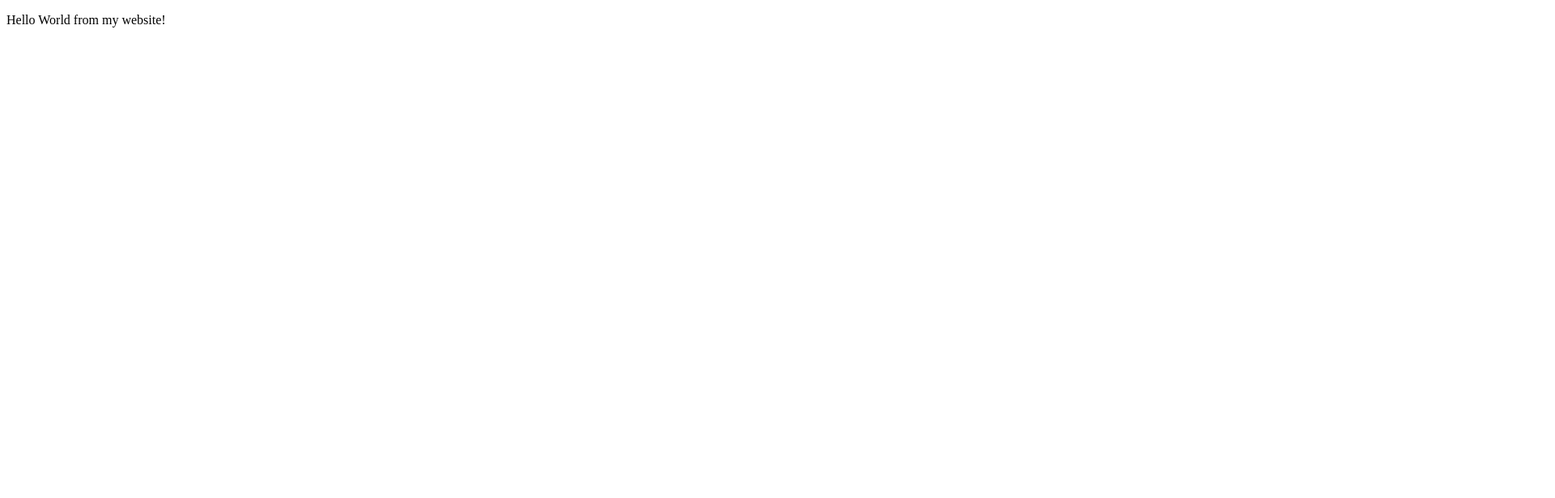
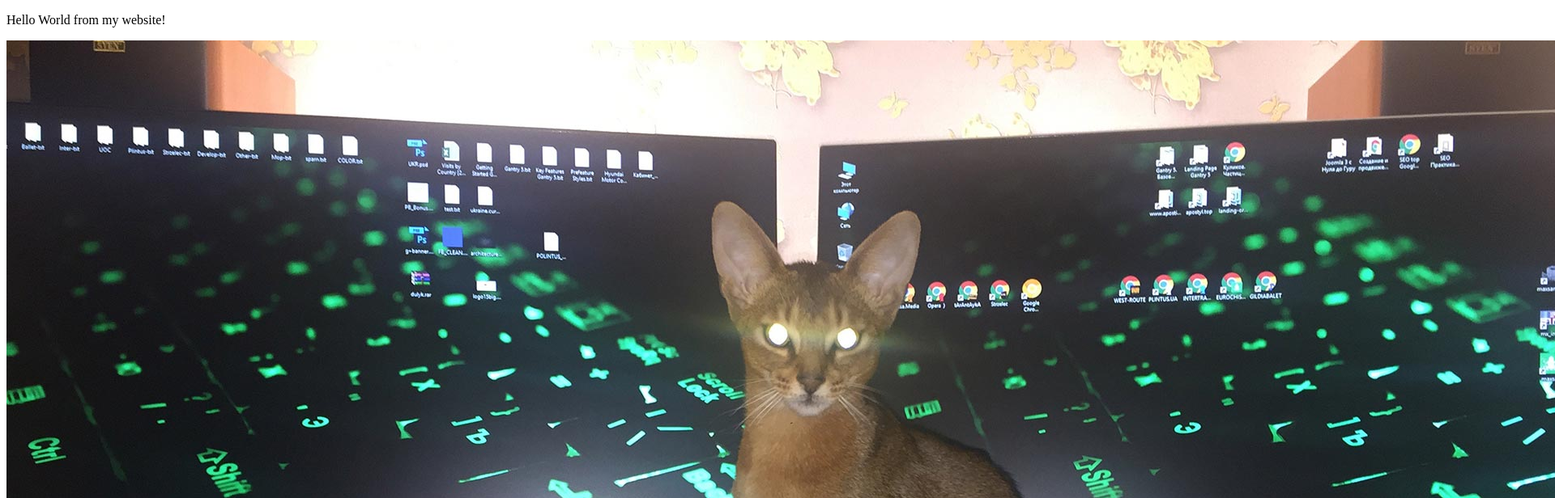
Before and after one commit to MaxsaSD/hello-world, a plain HTML site: page index.html in a window 1280 px wide. Shown: the top 616 px of the page at 81% size, 1920 px wide, since content can reach past the window. Drawn offline with Linux system fonts and the light colour scheme.

Commit message:
Update index.html

```diff
--- a/index.html
+++ b/index.html
@@ -5,5 +5,6 @@
     </head>
     <body>
       <p>Hello World from my website!</p>
+      <img src="my_cat.jpg" alt="My Cat" />
     </body>
 </html>
```
